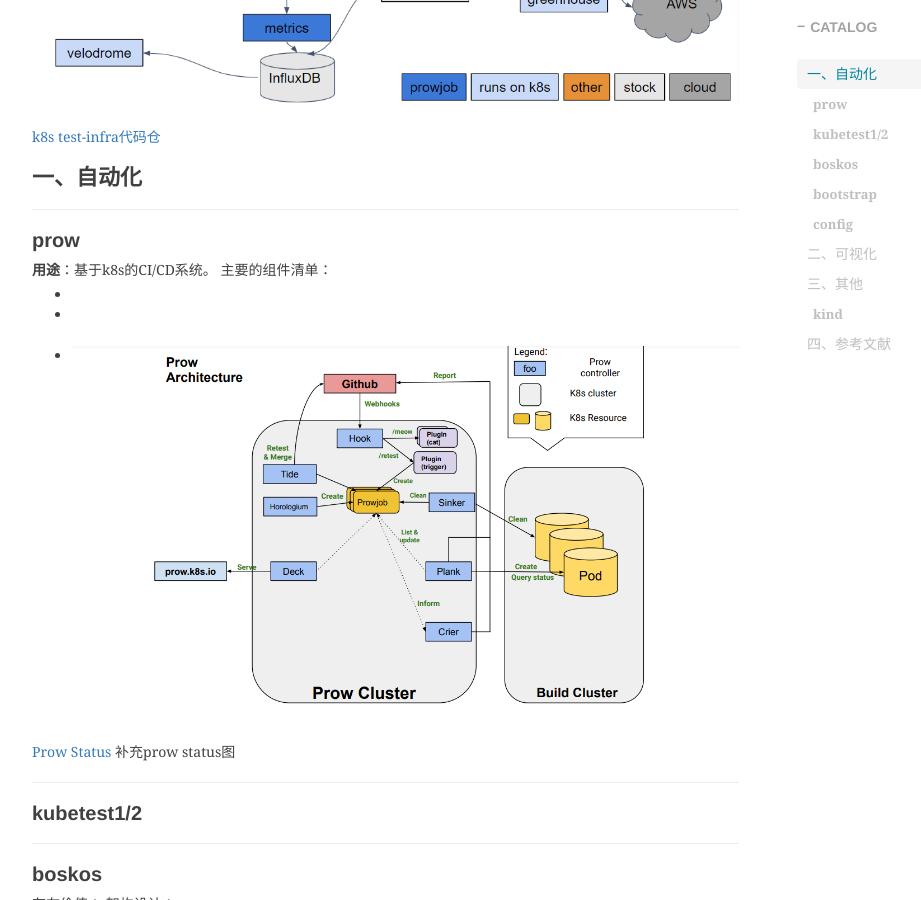
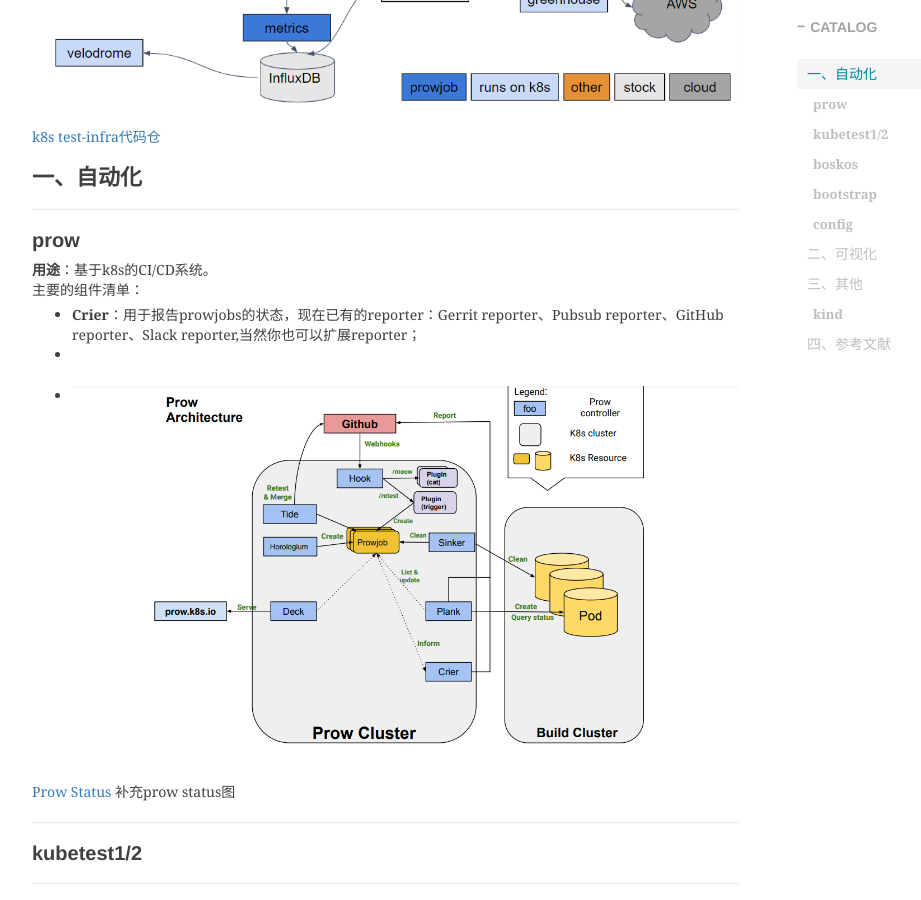
Before and after one commit to shihai1991/shihai1991.github.io, a Jekyll site: the page built from _posts/2023-06-12-kubernetes-test-sig组.md, in a window 1280 px wide and 900 px high, scrolled down 1041 px. Shown: the whole window, without its empty margins (233-1154 px from the left). Built offline with Jekyll 4.4.1, drawn with Linux system fonts in a browser that asks for light colours; nearby versions of some CDN libraries; comment, search, counter and statistics services are not loaded.

Commit message:
Update 2023-06-12-kubernetes-test-sig组.md

```diff
--- a/_posts/2023-06-12-kubernetes-test-sig组.md
+++ b/_posts/2023-06-12-kubernetes-test-sig组.md
@@ -21,7 +21,7 @@
 ## prow
 **用途**：基于k8s的CI/CD系统。
 主要的组件清单：
--
+- **Crier**：用于报告prowjobs的状态，现在已有的reporter：Gerrit reporter、Pubsub reporter、GitHub reporter、Slack reporter,当然你也可以扩展reporter；
 -
 -
 ![]({{site.baseurl}}/img/2023/Q2/20230612-prow-architecture.png)
```
